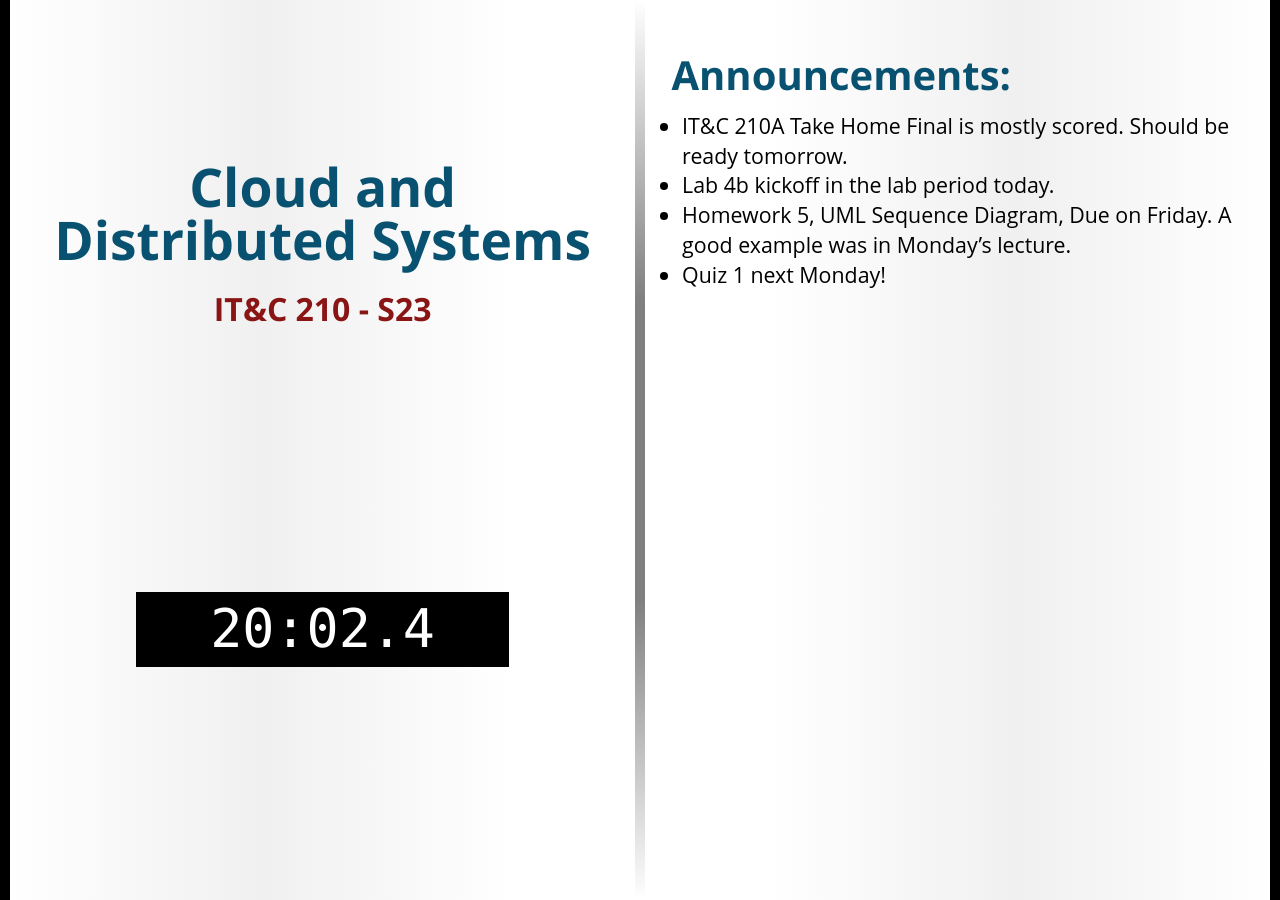
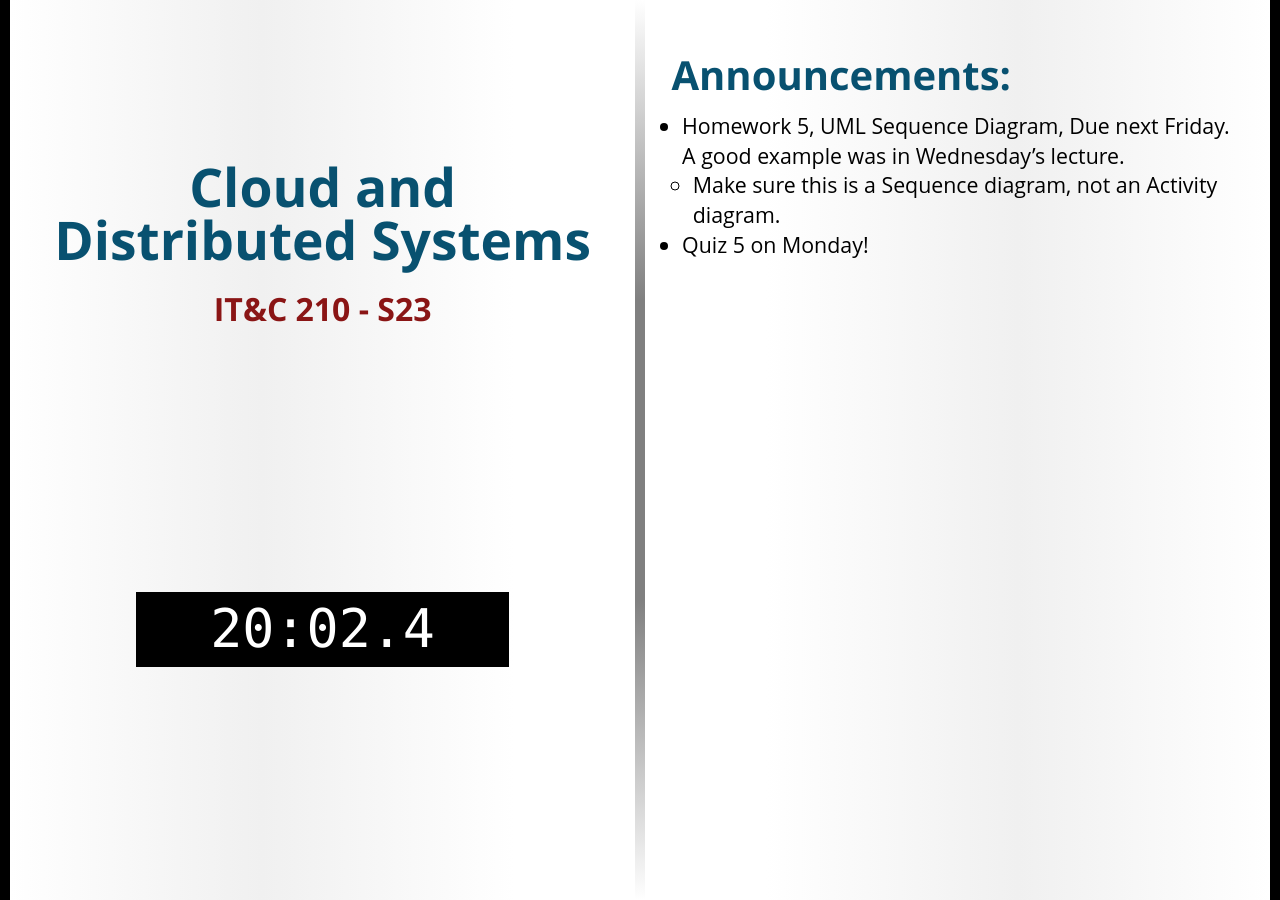
Before and after one commit to BYU-ITC-210/BYU-ITC-210.github.io, a Jekyll site: the page built from _welcome/S23.md, in a window 1280 px wide. Built offline with Jekyll 4.4.1, drawn with Linux system fonts in a browser that asks for light colours; some web fonts are replaced.

Commit message:
Welcome update

```diff
--- a/_welcome/S23.md
+++ b/_welcome/S23.md
@@ -3,7 +3,6 @@ title: Cloud and Distributed Systems
 session: S23
 ---
 
-* IT&C 210A Take Home Final is mostly scored. Should be ready tomorrow.
-* Lab 4b kickoff in the lab period today.
-* Homework 5, UML Sequence Diagram, Due on Friday. A good example was in Monday's lecture.
-* Quiz 1 next Monday!
+* Homework 5, UML Sequence Diagram, Due next Friday. A good example was in Wednesday's lecture.
+    * Make sure this is a Sequence diagram, not an Activity diagram.
+* Quiz 5 on Monday!
```
Also changed, not shown: _welcome/S22.md (+1 -1 lines).
